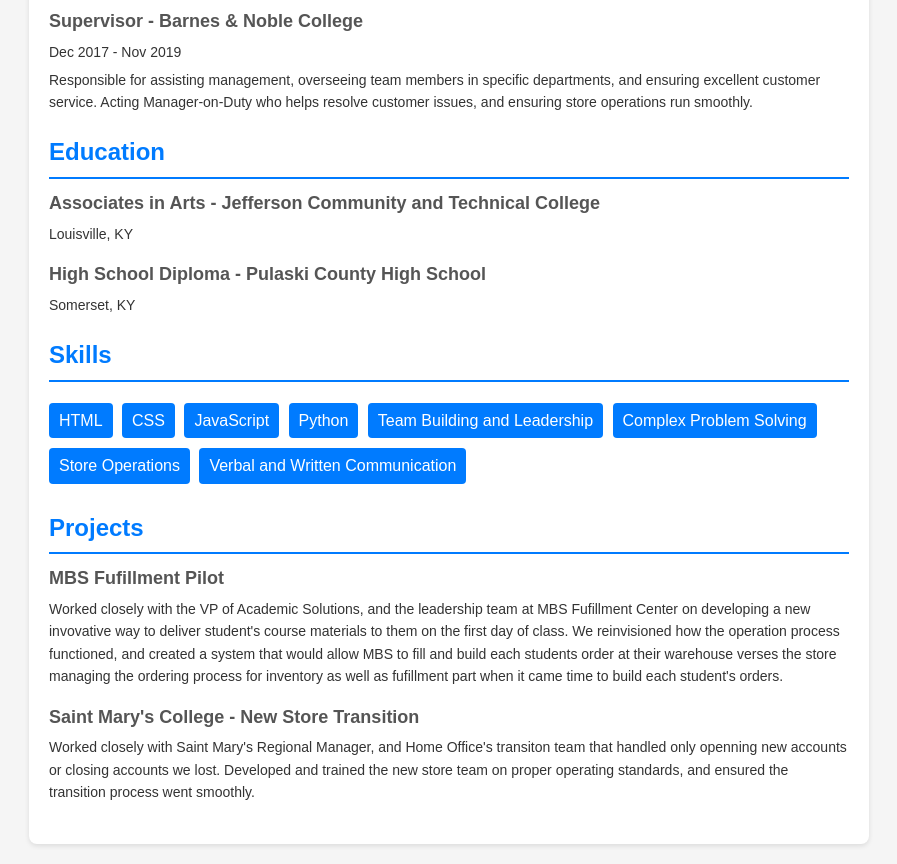
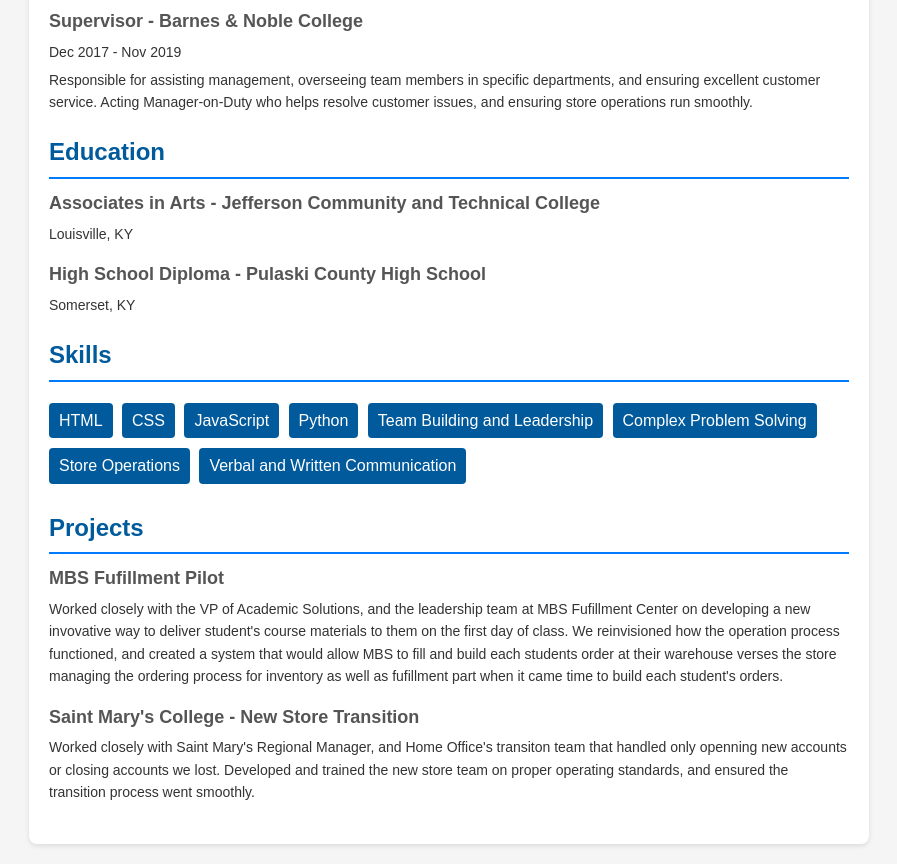
Before and after one commit to tmiller0335/tmiller0335.github.io, a plain HTML site: page index.html in a window 1280 px wide. Shown: the part 560-1424 px from the top of the page, without its empty margins (191-1088 px from the left). Drawn offline with Linux system fonts and the light colour scheme.

Commit message:
font color change

```diff
--- a/index.html
+++ b/index.html
@@ -25,7 +25,7 @@
         }
         h1,
         h2 {
-            color: #007bff;
+            color: #005A9C;
         }
         .header {
             text-align: center;
@@ -67,7 +67,7 @@
         }
         .skills ul li {
             display: inline-block;
-            background: #007bff;
+            background: #005A9C;
             color: #fff;
             padding: 5px 10px;
             margin: 5px 5px 5px 0;
```
